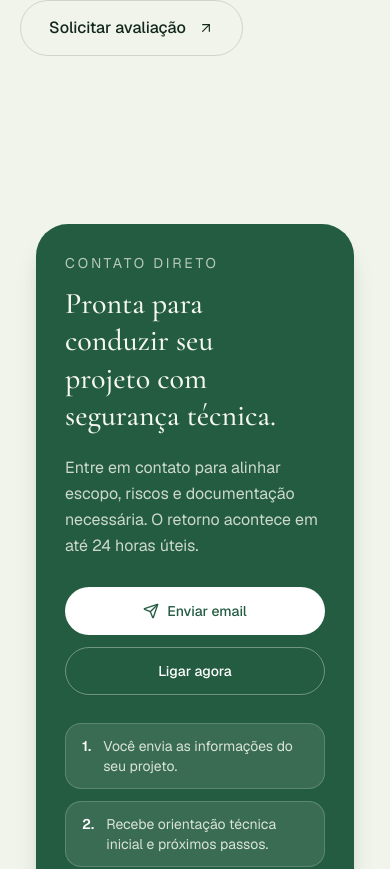
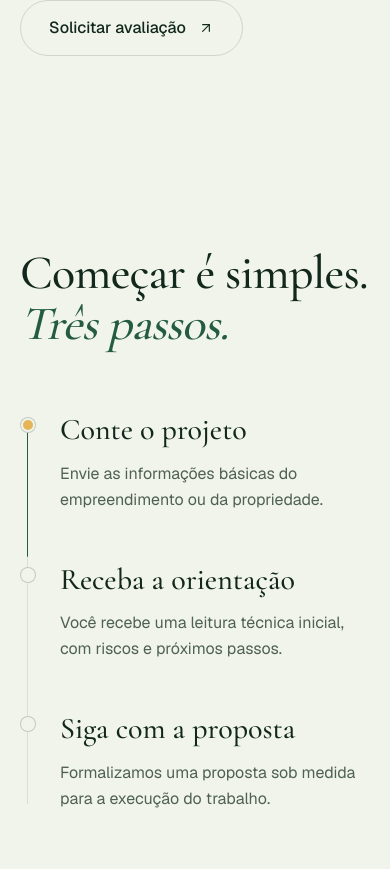
Before and after one commit to coder-muller/carla-freitas-bio, a Next.js app: page / in a window 390 px wide. Shown: the part 5547-6416 px from the top of the page. Built offline with nearby package versions, Linux system fonts and the light colour scheme.

Commit message:
feat: add scroll-drawn process timeline

```diff
--- a/app/(landing-page)/page.tsx
+++ b/app/(landing-page)/page.tsx
@@ -4,6 +4,7 @@ import { Footer } from "@/components/landing-page/footer";
 import { Header } from "@/components/landing-page/header";
 import { Hero } from "@/components/landing-page/hero";
 import { Marquee } from "@/components/landing-page/marquee";
+import { Process } from "@/components/landing-page/process";
 import { Services } from "@/components/landing-page/services";
 import { MotionProvider } from "@/components/motion/motion-provider";
 
@@ -16,6 +17,7 @@ export default function Home() {
         <Marquee />
         <About />
         <Services />
+        <Process />
         <Contact />
       </main>
       <Footer />
--- /dev/null
+++ b/components/landing-page/process.tsx
@@ -0,0 +1,78 @@
+"use client";
+
+import { motion, useReducedMotion, useScroll, useSpring, useTransform, type MotionValue } from "motion/react";
+import { useRef } from "react";
+
+import { Reveal } from "@/components/motion/reveal";
+
+const STEPS = [
+  {
+    title: "Conte o projeto",
+    description: "Envie as informações básicas do empreendimento ou da propriedade.",
+  },
+  {
+    title: "Receba a orientação",
+    description: "Você recebe uma leitura técnica inicial, com riscos e próximos passos.",
+  },
+  {
+    title: "Siga com a proposta",
+    description: "Formalizamos uma proposta sob medida para a execução do trabalho.",
+  },
+];
+
+function Node({ progress, at }: { progress: MotionValue<number>; at: number }) {
+  const scale = useTransform(progress, [at - 0.08, at], [0.4, 1]);
+  const opacity = useTransform(progress, [at - 0.08, at], [0, 1]);
+
+  return (
+    <span className="relative grid size-4 place-items-center rounded-full border border-foreground/20 bg-background">
+      <motion.span className="size-2.5 rounded-full bg-accent" style={{ scale, opacity }} />
+    </span>
+  );
+}
+
+export function Process() {
+  const ref = useRef<HTMLOListElement>(null);
+  const reduce = useReducedMotion();
+  const { scrollYProgress } = useScroll({ target: ref, offset: ["start 0.85", "end 0.55"] });
+  const progress = useSpring(scrollYProgress, { stiffness: 120, damping: 30, restDelta: 0.001 });
+  const line = reduce ? scrollYProgress : progress;
+
+  return (
+    <section aria-labelledby="process-title" className="py-24 md:py-32">
+      <div className="section-shell">
+        <Reveal>
+          <h2 id="process-title" className="max-w-[18ch] pb-1 text-5xl leading-[1.08] tracking-[-0.015em] md:text-6xl">
+            Começar é simples. <em className="text-primary">Três passos.</em>
+          </h2>
+        </Reveal>
+
+        <ol ref={ref} className="relative mt-14 grid gap-12 pl-10 md:mt-20 md:grid-cols-3 md:gap-10 md:pt-12 md:pl-0">
+          <span aria-hidden="true" className="absolute top-2 bottom-2 left-[7px] w-px bg-foreground/10 md:top-[7px] md:right-0 md:bottom-auto md:left-0 md:h-px md:w-auto" />
+          <motion.span
+            aria-hidden="true"
+            className="absolute top-2 bottom-2 left-[7px] w-px origin-top bg-primary md:hidden"
+            style={{ scaleY: line }}
+          />
+          <motion.span
+            aria-hidden="true"
+            className="absolute top-[7px] right-0 left-0 hidden h-px origin-left bg-primary md:block"
+            style={{ scaleX: line }}
+          />
+
+          {STEPS.map((step, index) => (
+            <li key={step.title} className="relative">
+              <span className="absolute top-1.5 -left-10 md:-top-12 md:left-0">
+                <Node progress={line} at={(index + 0.35) / STEPS.length} />
+              </span>
+              <Reveal delay={index * 0.08}>
+                <h3 className="text-3xl leading-tight md:text-4xl">{step.title}</h3>
+                <p className="mt-3 max-w-[32ch] text-base leading-relaxed text-muted-foreground">{step.description}</p>
+              </Reveal>
+            </li>
+          ))}
+        </ol>
+      </div>
+    </section>
+  );
+}
```
